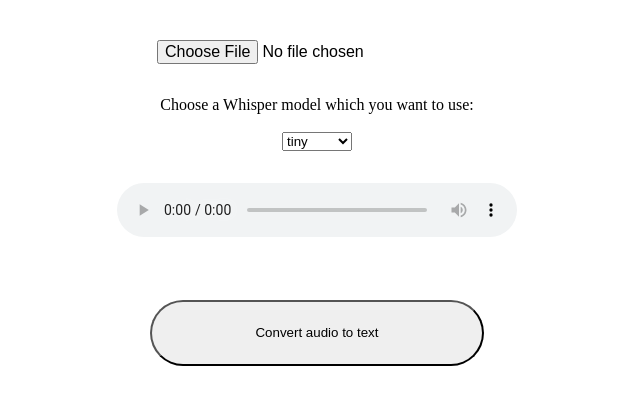
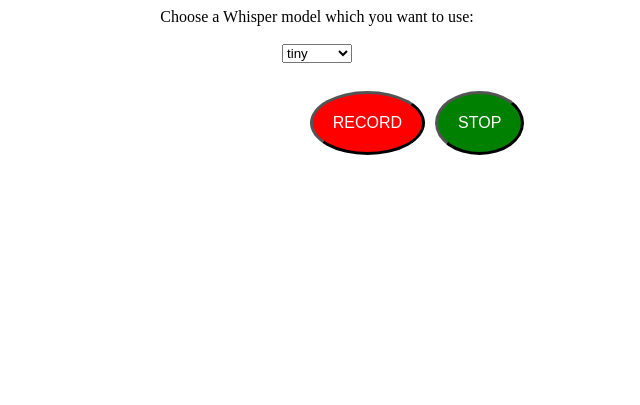
Before and after one commit to jromerooo2/rt-whisper, a FastAPI app: page / in a window 1280 px wide. Shown: the top 405 px of the page, without its empty margins (323-963 px from the left). Run offline with FastAPI, Linux system fonts and the light colour scheme.

Commit message:
add: record messages to transcribe them

```diff
--- a/src/static/main.css
+++ b/src/static/main.css
@@ -21,3 +21,51 @@ input, audio{
 p {
     font-size: 1.5em;
 }
+
+#record {
+    background-color: red; /* Green */
+    border-width: medium;
+    border-color: black;
+    color: white;
+    padding: 20px;
+    text-align: center;
+    text-decoration: none;
+    display: inline-block;
+    font-size: 16px;
+    margin: 4px 2px;
+    cursor: pointer;
+    max-width: 50%;
+    max-height: 15%;
+    border-radius: 50%;
+    left: 100px;
+    right: 100px;
+    position: relative;
+}
+#stopRecord {
+  background-color: green; /* Green */
+  border-width: medium;
+  border-color: black;
+  color: white;
+  padding: 20px;
+  text-align: center;
+  text-decoration: none;
+  display: inline-block;
+  font-size: 16px;
+  margin: 4px 2px;
+  cursor: pointer;
+  max-width: 50%;
+  max-height: 15%;
+  border-radius: 50%;
+  left: 100px;
+  right: 100px;
+  position: relative;
+}
+h2 {
+    left: 100px;
+    position: relative;
+}
+#recordedAudio {
+  left: 100px;
+  right: 100px;
+  position: relative;
+}
--- a/src/templates/index.html
+++ b/src/templates/index.html
@@ -3,11 +3,12 @@
 <head>
     <link href="{{ url_for('static', path='/main.css') }}" rel="stylesheet">
     <title>Convertion by Whisper</title>
+
 </head>
 <body>
 <form action="/" enctype="multipart/form-data" method="post">
 
-    <input type="file" accept="audio/*" capture id="recorder" name="file" required ><br>
+    <!-- <input type="file" accept="audio/*" capture id="recorder" name="file" required ><br>  -->
     <label for="model_type">Choose a Whisper model which you want to use:<br></label> <br>
     <select id="model_type" name="model_type">
         <option value="tiny">tiny</option>
@@ -16,21 +17,67 @@
         <option value="medium">medium</option>
         <option value="large">large</option>
     </select><br>
-
-    <audio id="player" controls></audio><br>
+    <!-- Inputs and all the fun stuff-->
+    <p>
+        <button id="record">
+            RECORD
+        </button>
+        <button id="stopRecord" disabled>STOP</button>
+    </p>
+    <p>
+        <audio id="recordedAudio"></audio>
+    </p>
+    <!-- <audio id="player" controls></audio><br> -->
 
     <script>
-        const recorder = document.getElementById('recorder');
-        const player = document.getElementById('player');
+        let blob;
+    navigator.mediaDevices.getUserMedia({audio:true})
+      .then(stream => {handlerFunction(stream)})
 
-        recorder.addEventListener('change', function (e) {
-          const file = e.target.files[0];
-          const url = URL.createObjectURL(file);
-          player.src = url;
-        });
+        function handlerFunction(stream) {
+            rec = new MediaRecorder(stream);
+            rec.ondataavailable = e => {
+              audioChunks.push(e.data);
+              if (rec.state == "inactive"){
+                blob = new Blob(audioChunks,{type:'audio/mp3'});
+                console.log(blob.type)
+                recordedAudio.src = URL.createObjectURL(blob);
+                recordedAudio.controls=true;
+                recordedAudio.autoplay=true;
+                sendData(blob)
+              }
+            }
+          }
+        function sendData(data) {
+          let dto = new FormData();
+          dto.append('file', blob);
+          dto.append('model_type', model_type.value);
+            fetch('/', {
+                method: 'POST',
+                body: dto
+            })
+        }
+
+        record.onclick = e => {
+            e.preventDefault();
+            console.log('I was clicked')
+          record.disabled = true;
+          record.style.backgroundColor = "blue"
+          stopRecord.disabled=false;
+          audioChunks = [];
+          rec.start();
+        }
+        stopRecord.onclick = e => {
+            e.preventDefault();
+          console.log("I was clicked")
+          record.disabled = false;
+          stop.disabled=true;
+          record.style.backgroundColor = "red"
+          rec.stop();
+        }
     </script>
 
-    <input type="submit" id="submit" value="Convert audio to text">
+    <!-- <input type="submit" id="submit" value="Convert audio to text"> -->
 
     {% if text %}
         <p>{{ text }}</p>
```
Also changed, not shown: src/static/index.js (added, +20 -0 lines), 1 other file.
